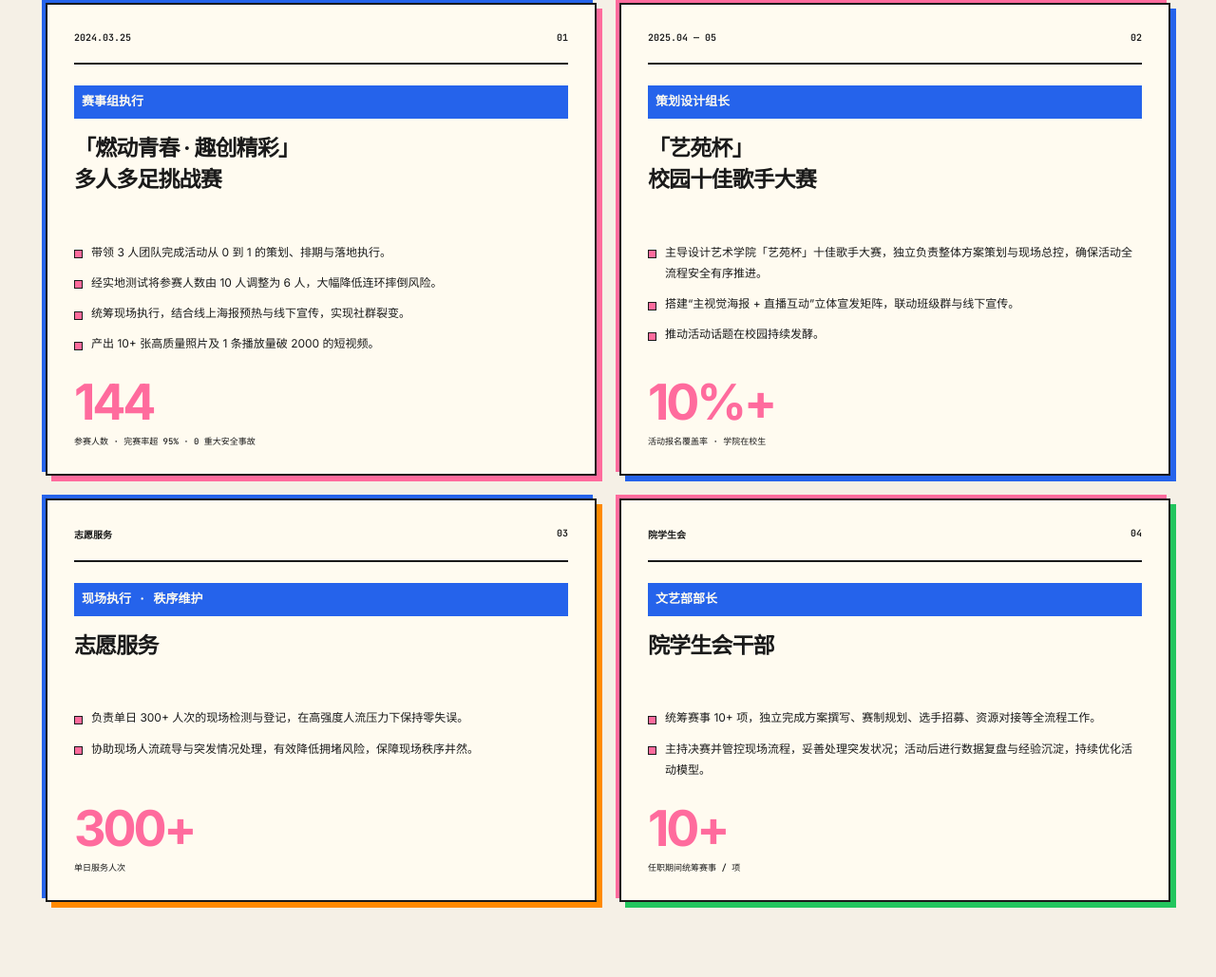
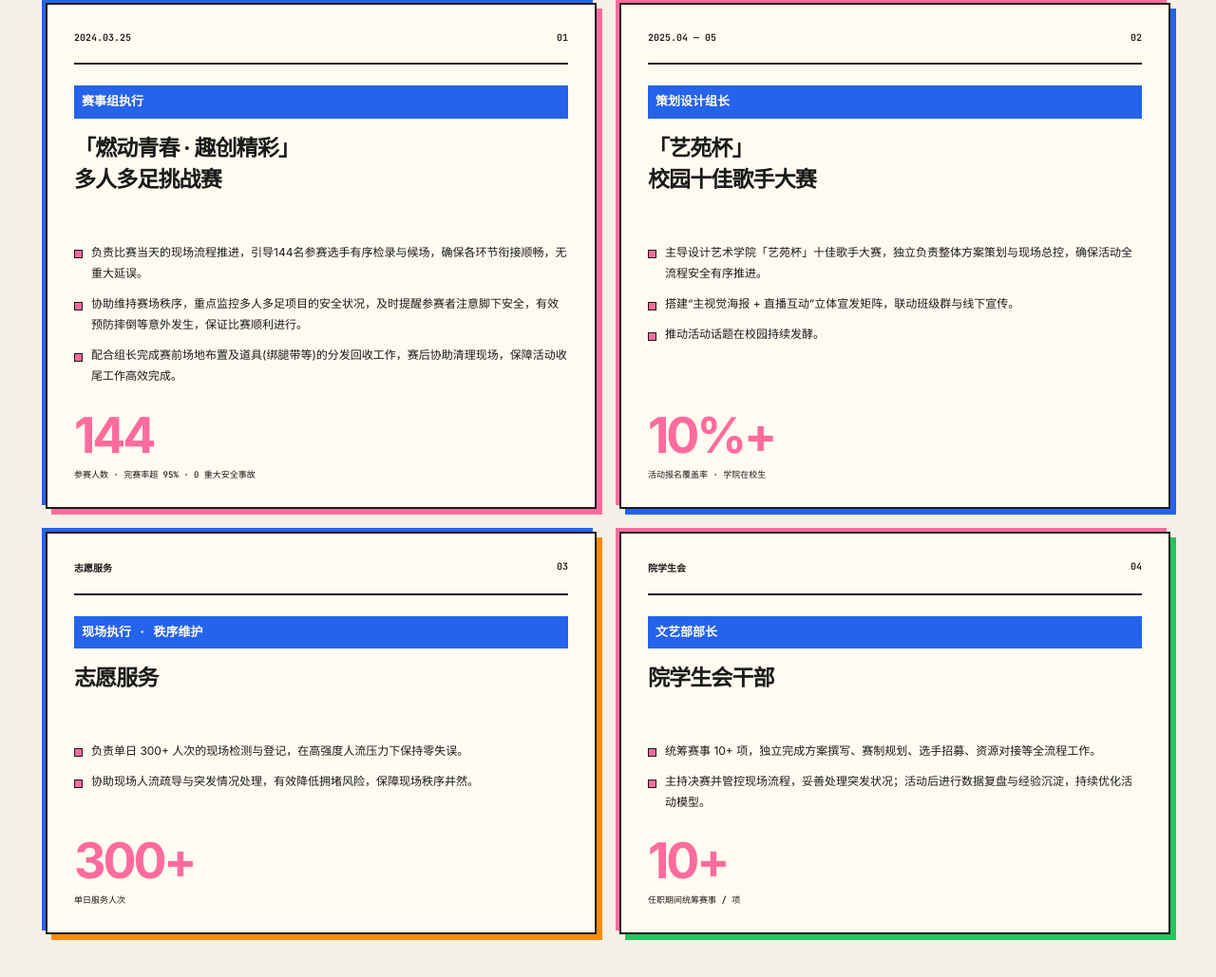
Before and after one commit to zhulihong426/calla-lily, a website built with Vite: page index.html in a window 1280 px wide. Shown: the part 5115-6144 px from the top of the page at 95% size. Built offline with nearby package versions, Linux system fonts and the light colour scheme.

Commit message:
modify resume info

```diff
--- a/index.html
+++ b/index.html
@@ -281,9 +281,9 @@
             <p class="campus-role">赛事组执行</p>
             <h3>「燃动青春 · 趣创精彩」<br>多人多足挑战赛</h3>
             <ul class="campus-list">
-              <li>带领 3 人团队完成活动从 0 到 1 的策划、排期与落地执行。</li>
-              <li>经实地测试将参赛人数由 10 人调整为 6 人，大幅降低连环摔倒风险。</li>
-              <li>统筹现场执行，结合线上海报预热与线下宣传，实现社群裂变。</li><li>产出 10+ 张高质量照片及 1 条播放量破 2000 的短视频。</li>
+              <li>负责比赛当天的现场流程推进，引导144名参赛选手有序检录与候场，确保各环节衔接顺畅，无重大延误。</li>
+              <li>协助维持赛场秩序，重点监控多人多足项目的安全状况，及时提醒参赛者注意脚下安全，有效预防摔倒等意外发生，保证比赛顺利进行。</li>
+              <li>配合组长完成赛前场地布置及道具(绑腿带等)的分发回收工作，赛后协助清理现场，保障活动收尾工作高效完成。</li>
             </ul>
             <div class="campus-result"><strong>144</strong><span>参赛人数 · 完赛率超 95% · 0 重大安全事故</span></div>
           </article>
```
